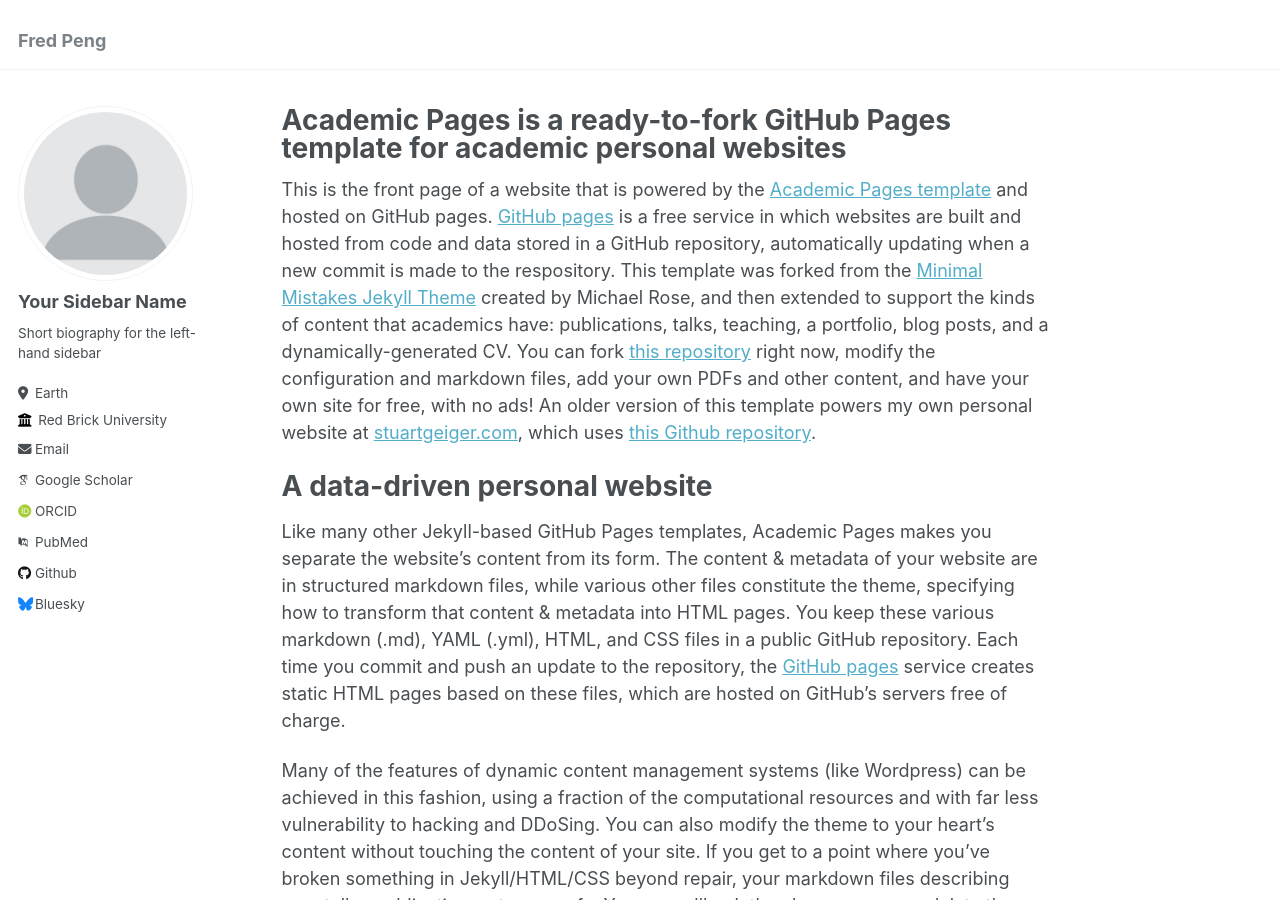
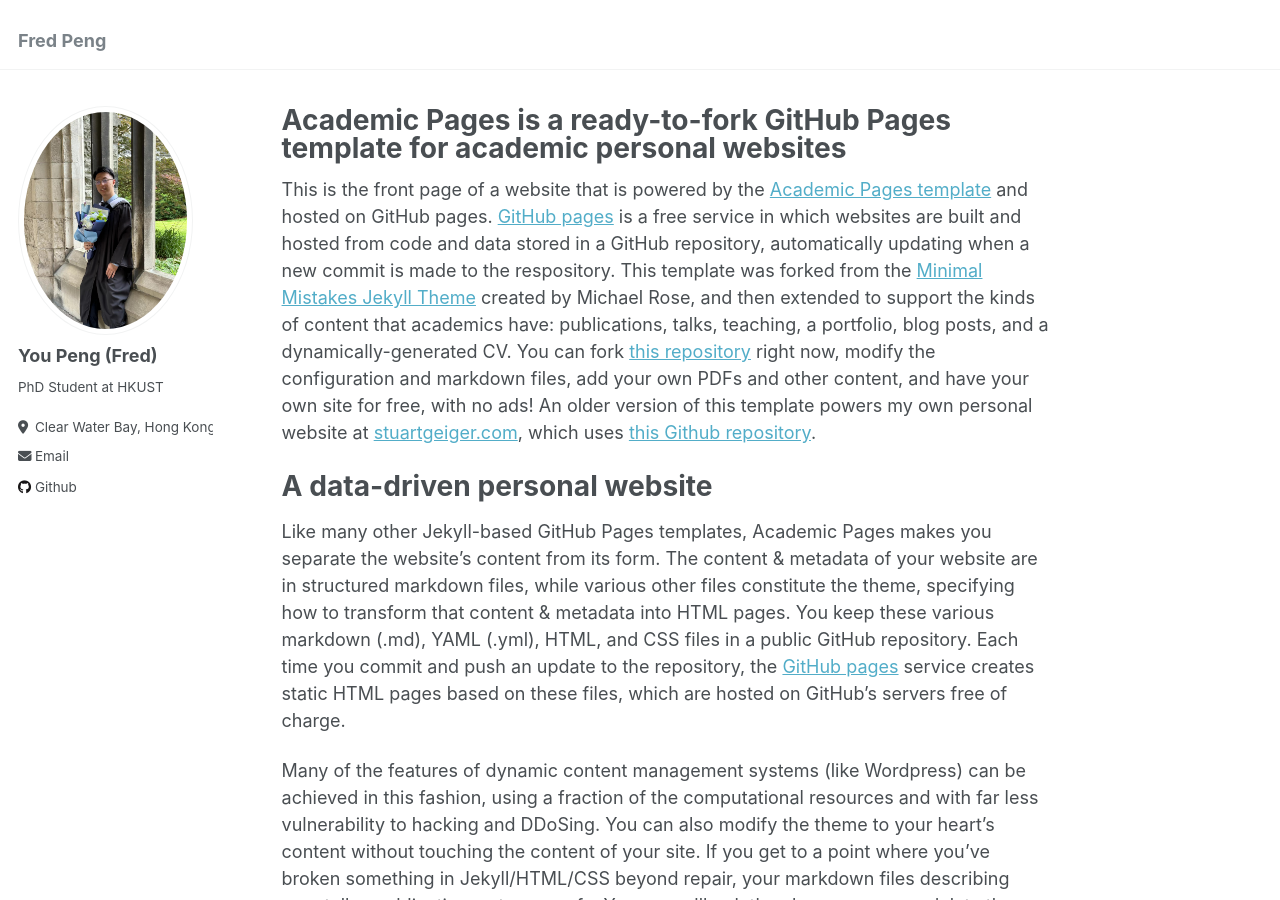
Before and after one commit to Fredooooooo/Fredooooooo.github.io, a Jekyll site: the page built from _pages/about.md, in a window 1280 px wide and 900 px high. Built offline with Jekyll 4.4.1, drawn with Linux system fonts in a browser that asks for light colours; some web fonts are replaced.

Commit message:
update profile

```diff
--- a/_config.yml
+++ b/_config.yml
@@ -21,34 +21,34 @@ repository               : "fredooooooo/fredooooooo.github.io"
 #               Additional customization can be done by editing /_includes/author-profile.html
 author:
   # Biographic information
-  avatar           : "profile.png"
-  name             : "Your Sidebar Name"
-  pronouns         : # example: "she/her"
-  bio              : "Short biography for the left-hand sidebar"
-  location         : "Earth"
-  employer         : "Red Brick University"
+  avatar           : "profile.jpg"
+  name             : "You Peng (Fred)"
+  pronouns         : # example: "he/him"
+  bio              : "PhD Student at HKUST"
+  location         : "Clear Water Bay, Hong Kong"
+  employer         :
   uri              : # URL
-  email            : "none@example.org"
+  email            : "fred_peng233@outlook.com"
 
   # Academic websites
   arxiv            : # URL - Update with the correct link to your profile
-  googlescholar    : "https://scholar.google.com/citations?user=PS_CX0AAAAAJ"
+  googlescholar    : # URL
   impactstory      : # URL
-  orcid            : "http://orcid.org/yourorcidurl"
+  orcid            : # URL
   semantic         : # URL
-  pubmed           : "https://www.ncbi.nlm.nih.gov/pubmed/?term=john+snow"
+  pubmed           : # URL
   researchgate     : # URL
 
   # Repositories and software development
   bitbucket        : # Username - Update with your username on the site
   codepen          : # Username
   dribbble         : # Username
-  github           : "academicpages"
+  github           : "https://github.com/Fredooooooo"
   kaggle           : # Username
   stackoverflow    : # User number or user number and name (i.e., use "1" or "1/jeff-atwood")
 
   # Social media
-  bluesky          : "bsky.app" # Replace this with you Bluesky username
+  bluesky          : # Username # Replace this with you Bluesky username
   facebook         : # Username
   flickr           : # Username
   foursquare       : # Username
```
Also changed, not shown: images/profile.jpg (added), images/profile.png (deleted).
